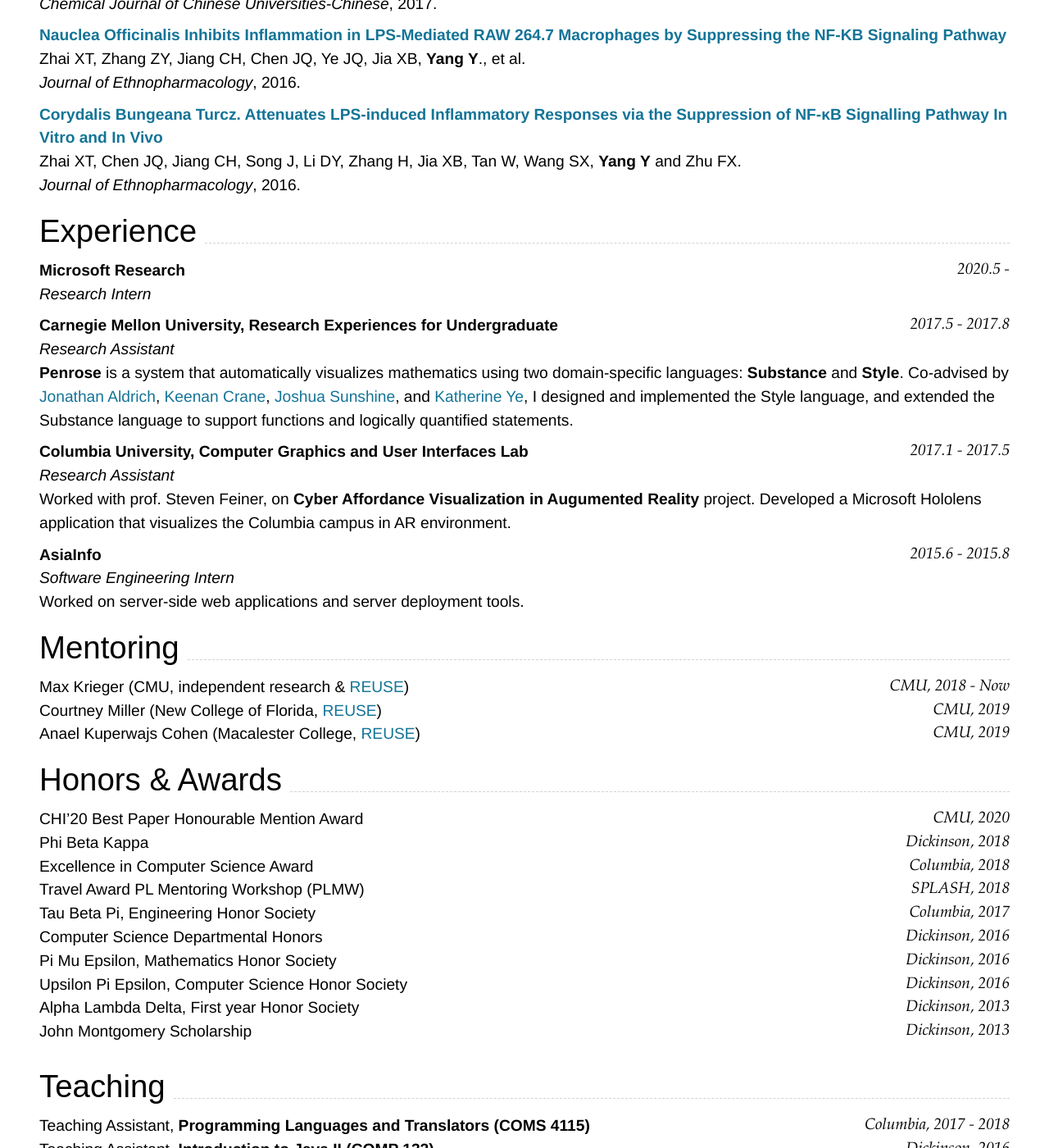
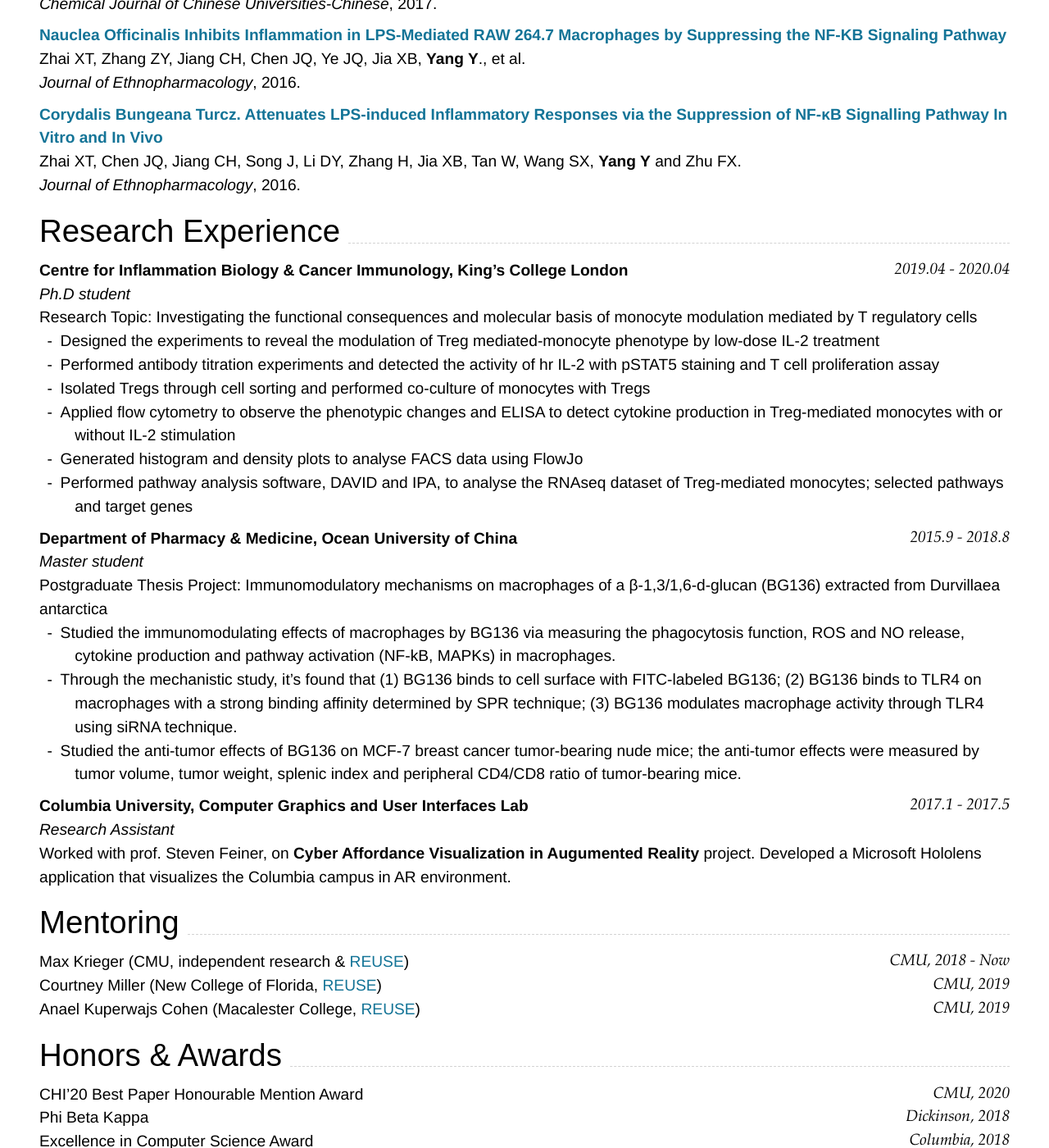
Before and after one commit to yiyiyi1992/Resume, a Jekyll site: the page built from index.md, in a window 1280 px wide and 1400 px high, scrolled down 875 px. Shown: the whole window at 82% size. Built offline with Jekyll 4.4.1, drawn with Linux system fonts in a browser that asks for light colours; nearby versions of some CDN libraries.

Commit message:
Update index.md

```diff
--- a/index.md
+++ b/index.md
@@ -66,26 +66,34 @@ Nanjing, China
 
 
 
-## Experience
+## Research Experience
 
-### **Microsoft Research** `2020.5 -`
+### **Centre for Inflammation Biology & Cancer Immunology, King’s College London** `2019.04 - 2020.04`
 
-_Research Intern_<br>
+_Ph.D student_<br>
+  Research Topic: Investigating the functional consequences and molecular basis of monocyte modulation mediated by T regulatory cells
+-	Designed the experiments to reveal the modulation of Treg mediated-monocyte phenotype by low-dose IL-2 treatment
+-	Performed antibody titration experiments and detected the activity of hr IL-2 with pSTAT5 staining and T cell proliferation assay
+-	Isolated Tregs through cell sorting and performed co-culture of monocytes with Tregs
+-	Applied flow cytometry to observe the phenotypic changes and ELISA to detect cytokine production in Treg-mediated monocytes with or without IL-2 stimulation
+-	Generated histogram and density plots to analyse FACS data using FlowJo
+-	Performed pathway analysis software, DAVID and IPA, to analyse the RNAseq dataset of Treg-mediated monocytes; selected pathways and target genes
 
-### **Carnegie Mellon University, Research Experiences for Undergraduate** `2017.5 - 2017.8`
+### **Department of Pharmacy & Medicine, Ocean University of China** `2015.9 - 2018.8`
 
-_Research Assistant_<br>
-**Penrose** is a system that automatically visualizes mathematics using two domain-specific languages: **Substance** and **Style**. Co-advised by [Jonathan Aldrich](https://www.cs.cmu.edu/~./aldrich/), [Keenan Crane](https://www.cs.cmu.edu/~kmcrane/), [Joshua Sunshine](http://www.cs.cmu.edu/~jssunshi/), and [Katherine Ye](https://www.cs.cmu.edu/~kqy/), I designed and implemented the Style language, and extended the Substance language to support functions and logically quantified statements.
+_Master student_<br>
+  Postgraduate Thesis Project: Immunomodulatory mechanisms on macrophages of a β-1,3/1,6-d-glucan (BG136) extracted from Durvillaea antarctica
+-	Studied the immunomodulating effects of macrophages by BG136 via measuring the phagocytosis function, ROS and NO release, cytokine production and pathway activation (NF-kB, MAPKs) in macrophages.
+-	Through the mechanistic study, it’s found that (1) BG136 binds to cell surface with FITC-labeled BG136; (2) BG136 binds to TLR4 on macrophages with a strong binding affinity determined by SPR technique; (3) BG136 modulates macrophage activity through TLR4 using siRNA technique.
+-	Studied the anti-tumor effects of BG136 on MCF-7 breast cancer tumor-bearing nude mice; the anti-tumor effects were measured by tumor volume, tumor weight, splenic index and peripheral CD4/CD8 ratio of tumor-bearing mice.
+
 
 ### **Columbia University, Computer Graphics and User Interfaces Lab** `2017.1 - 2017.5`
 
 _Research Assistant_<br>
 Worked with prof. Steven Feiner, on **Cyber Affordance Visualization in Augumented Reality** project. Developed a Microsoft Hololens application that visualizes the Columbia campus in AR environment.
 
-### **AsiaInfo** `2015.6 - 2015.8`
 
-_Software Engineering Intern_<br>
-Worked on server-side web applications and server deployment tools.
 
 ## Mentoring
 
```
